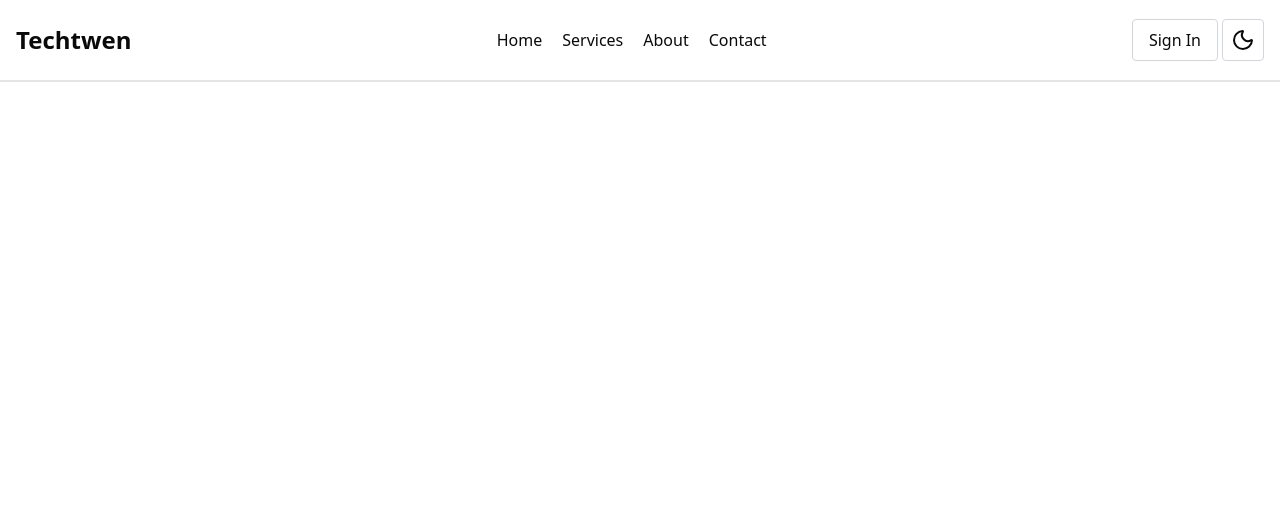
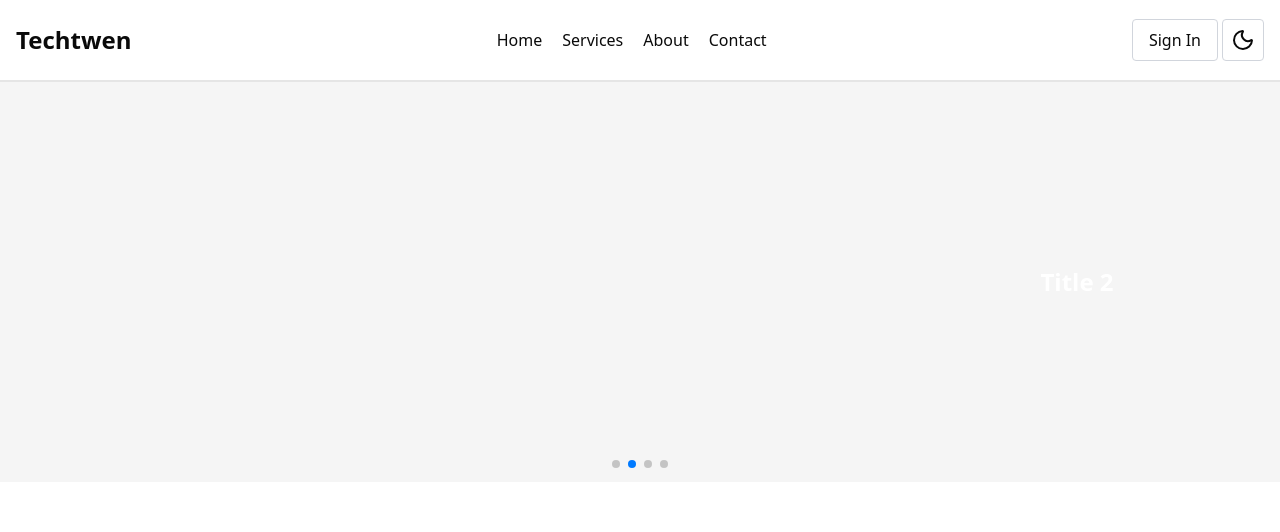
Before and after one commit to rohan26ir/Techtwen, a Next.js app: page / in a window 1280 px wide. Shown: the top 532 px of the page. Built offline with nearby package versions, Linux system fonts and the light colour scheme.

Commit message:
feat(ui), add carosel on hero

```diff
--- /dev/null
+++ b/app/(public)/components/ui/carousel.tsx
@@ -0,0 +1,51 @@
+'use client';
+
+import { Swiper, SwiperSlide } from 'swiper/react';
+
+import 'swiper/css';
+import 'swiper/css/pagination';
+import 'swiper/css/navigation';
+
+import { Autoplay, Pagination, Navigation } from 'swiper/modules';
+
+interface CarouselItem {
+  id: number;
+  title: string;
+  image: string;
+}
+
+interface CarouselProps {
+  carousel: CarouselItem[];
+}
+
+export default function Carousel({ carousel }: CarouselProps) {
+  return (
+    <div className='h-full'>
+      <Swiper
+        spaceBetween={30}
+        centeredSlides
+        autoplay={{
+          delay: 5500,
+          disableOnInteraction: false,
+        }}
+        pagination={{ clickable: true }}
+        navigation
+        // modules={[Autoplay, Pagination, Navigation]}
+        modules={[Autoplay, Pagination]}
+        className="mySwiper h-full bg-accent dark:bg-accent"
+      >
+        {carousel.map((item) => (
+          <SwiperSlide
+            key={item.id}
+          >
+            <div className='h-full flex justify-center items-center'>
+              <h2 className="text-white text-2xl font-semibold">
+               {item.title}
+              </h2>
+            </div>
+          </SwiperSlide>
+        ))}
+      </Swiper>
+    </div>
+  );
+}
--- a/app/(public)/components/ui/homeHero.tsx
+++ b/app/(public)/components/ui/homeHero.tsx
@@ -1,12 +1,22 @@
+import Carousel from "./carousel";
 
-
+interface CarouselItem {
+  id: number;
+  title: string;
+  image: string;
+}
 
 export default function HomeHero() {
-
+  const carouselData: CarouselItem[] = [
+    { id: 1, title: "Title 1", image: "/image.png" },
+    { id: 2, title: "Title 2", image: "/image.png" },
+    { id: 3, title: "Title 3", image: "/image.png" },
+    { id: 4, title: "Title 4", image: "/image.png" },
+  ];
 
   return (
-    <div>
-
+    <div className="h-100">
+      <Carousel carousel={carouselData} />
     </div>
-  )
+  );
 }
--- a/app/page.tsx
+++ b/app/page.tsx
@@ -1,3 +1,4 @@
+import HomeHero from "./(public)/components/ui/homeHero";
 
 export const metadata = {
   title: "Techtwen",
@@ -7,9 +8,9 @@ export const metadata = {
 export default function Home() {
   return (
     <div>
-      <div>
 
-      </div>
+      <HomeHero></HomeHero>
+
     </div>
   );
 }
--- a/package.json
+++ b/package.json
@@ -17,6 +17,7 @@
     "radix-ui": "^1.4.3",
     "react": "19.2.3",
     "react-dom": "19.2.3",
+    "swiper": "^12.1.0",
     "tailwind-merge": "^3.4.0"
   },
   "devDependencies": {
```
Also changed, not shown: 1 other file (tests, documents, lock files or other folders).
